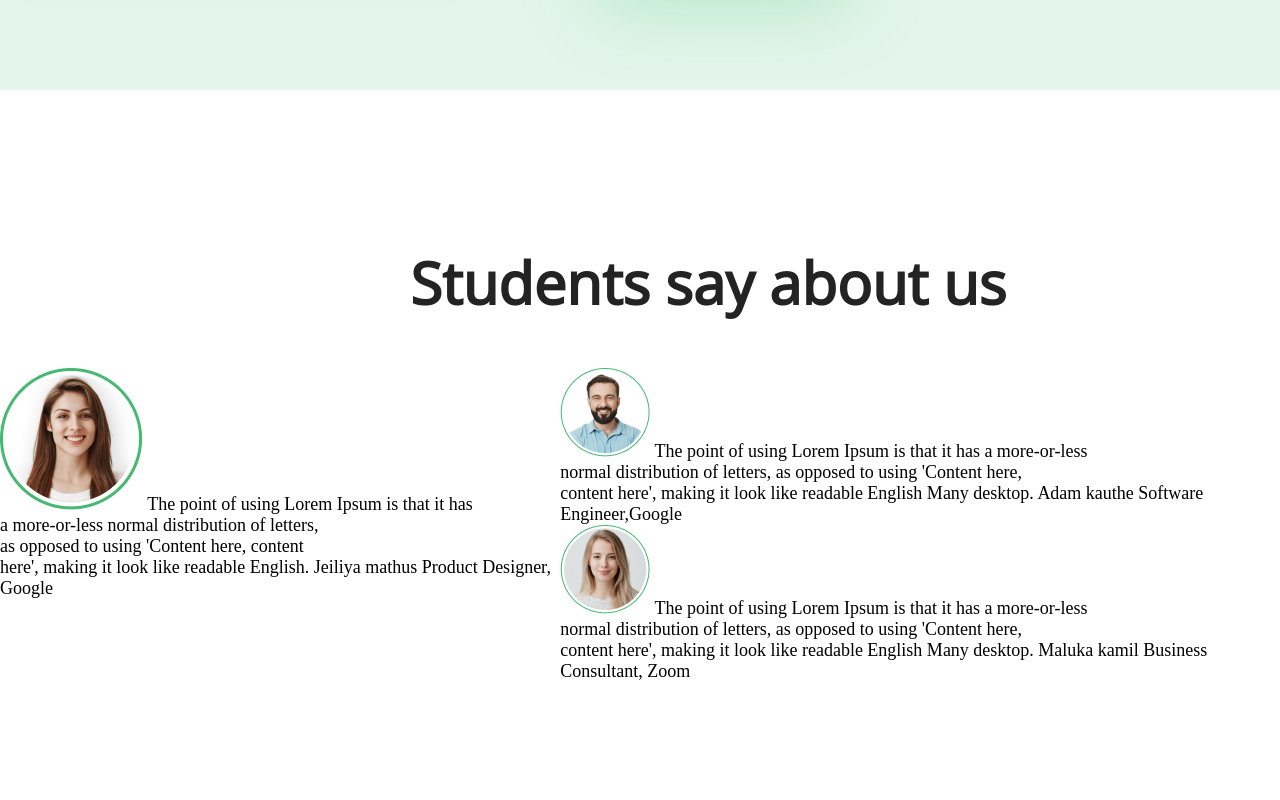
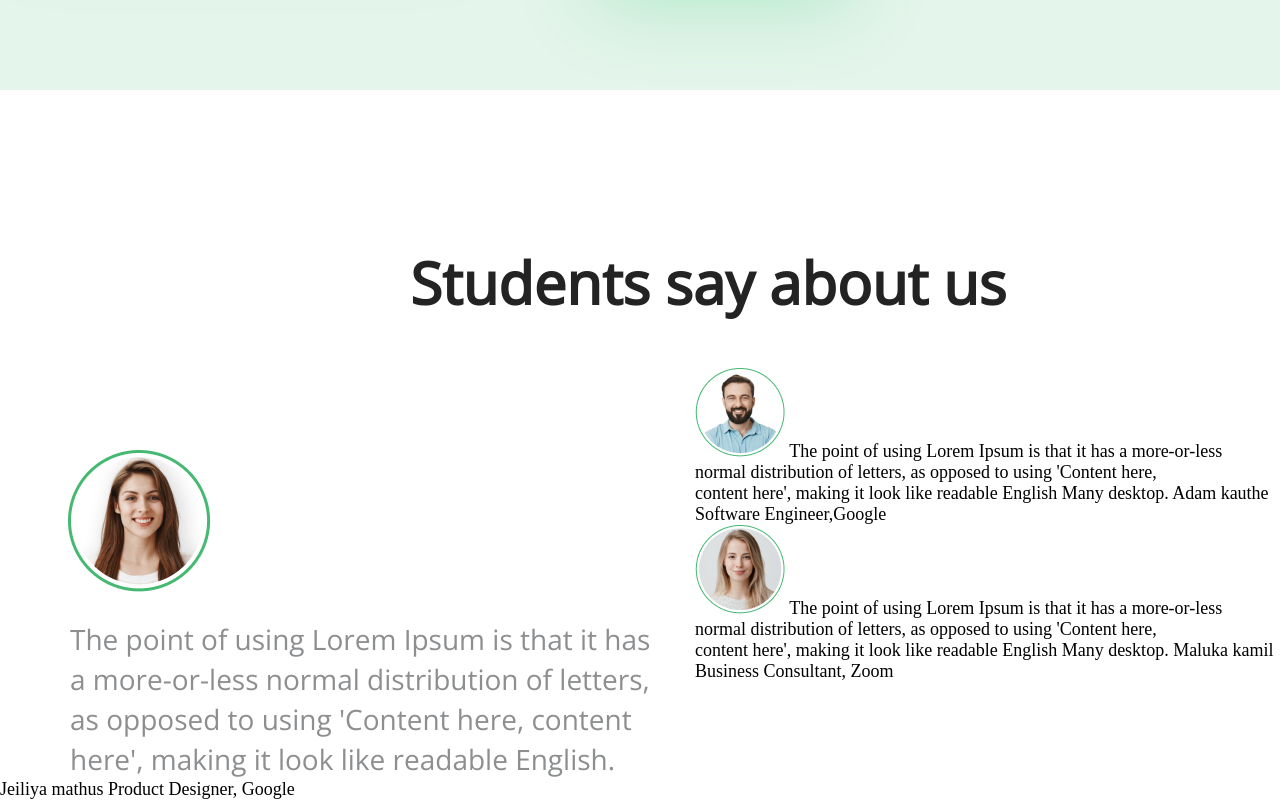
Before and after one commit to developer64/U-code, a plain HTML site: page index.html in a window 1280 px wide. Shown: the part 3584-4384 px from the top of the page. Before the commit the page ends 4266 px from the top, so only its background shows below. Drawn offline with Linux system fonts and the light colour scheme.

Commit message:
Second commit

```diff
--- a/css/main.css
+++ b/css/main.css
@@ -650,3 +650,23 @@ margin: -5px 0 74px 71px;
 .aboutUs {
     display: flex;
 }
+
+.jeiliyaMathus {
+    width: 695px;
+}
+
+.jeiliyaMathus img {
+    margin: 82px 450px 22px 68px;
+}
+
+.textStudensLeft {
+    margin-left: 70px;
+
+}
+
+.textStudensLeft p {
+    color: #8C8E90;
+    font-family: "Open Sans Regular",sans-serif;
+    font-size: 28px;
+    line-height: 40px;
+}
--- a/index.html
+++ b/index.html
@@ -258,12 +258,12 @@
                 <div class="studentLeft">
                     <div class="jeiliyaMathus">
                         <img src="images/Jeiliya.png" alt="Jeiliya">
-                        <span class="textStudensLeft">
-                            The point of using Lorem Ipsum is that it has<br>
+                        <div class="textStudensLeft">
+                            <p>The point of using Lorem Ipsum is that it has <br>
                             a more-or-less normal distribution of letters,<br>
                             as opposed to using 'Content here, content<br>
-                            here', making it look like readable English.
-                        </span>
+                            here', making it look like readable English.</p>
+                        </div>
                         <span class="jeiliya">
                             Jeiliya mathus
                         </span>
```
